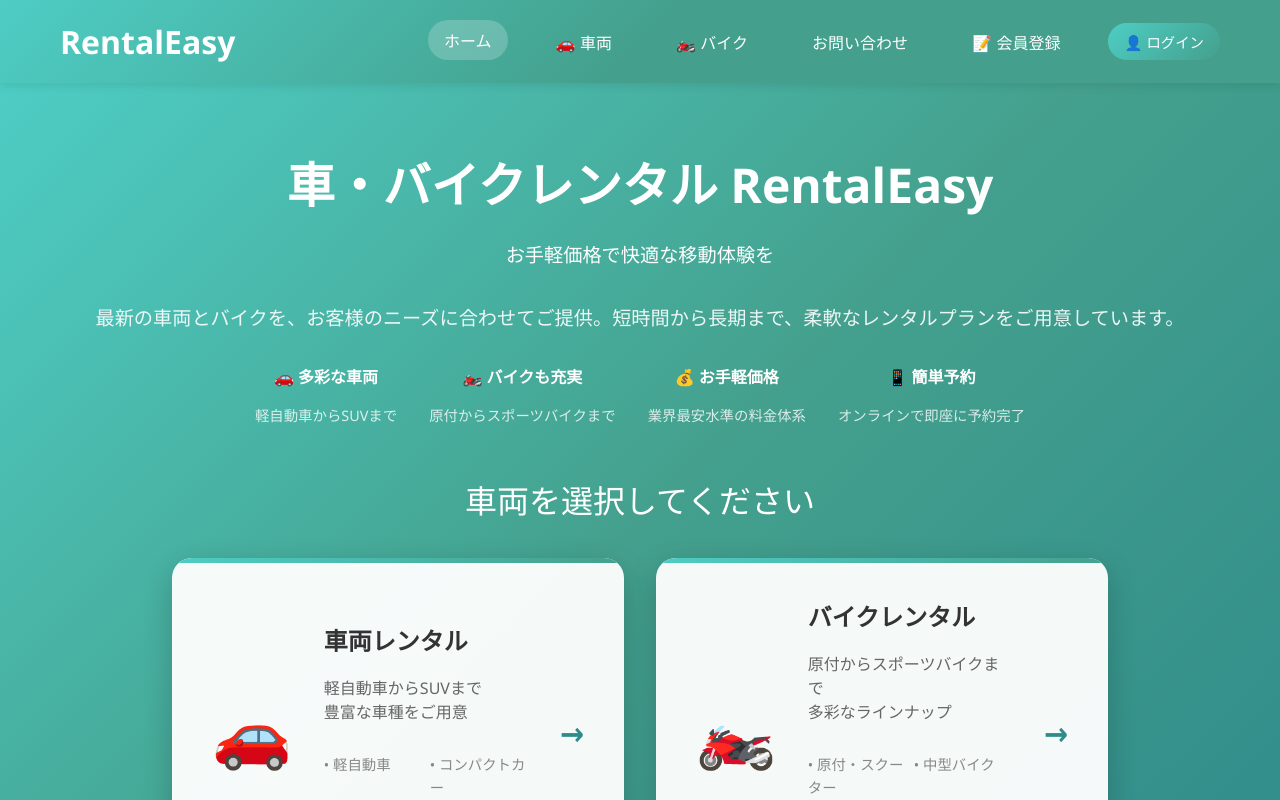
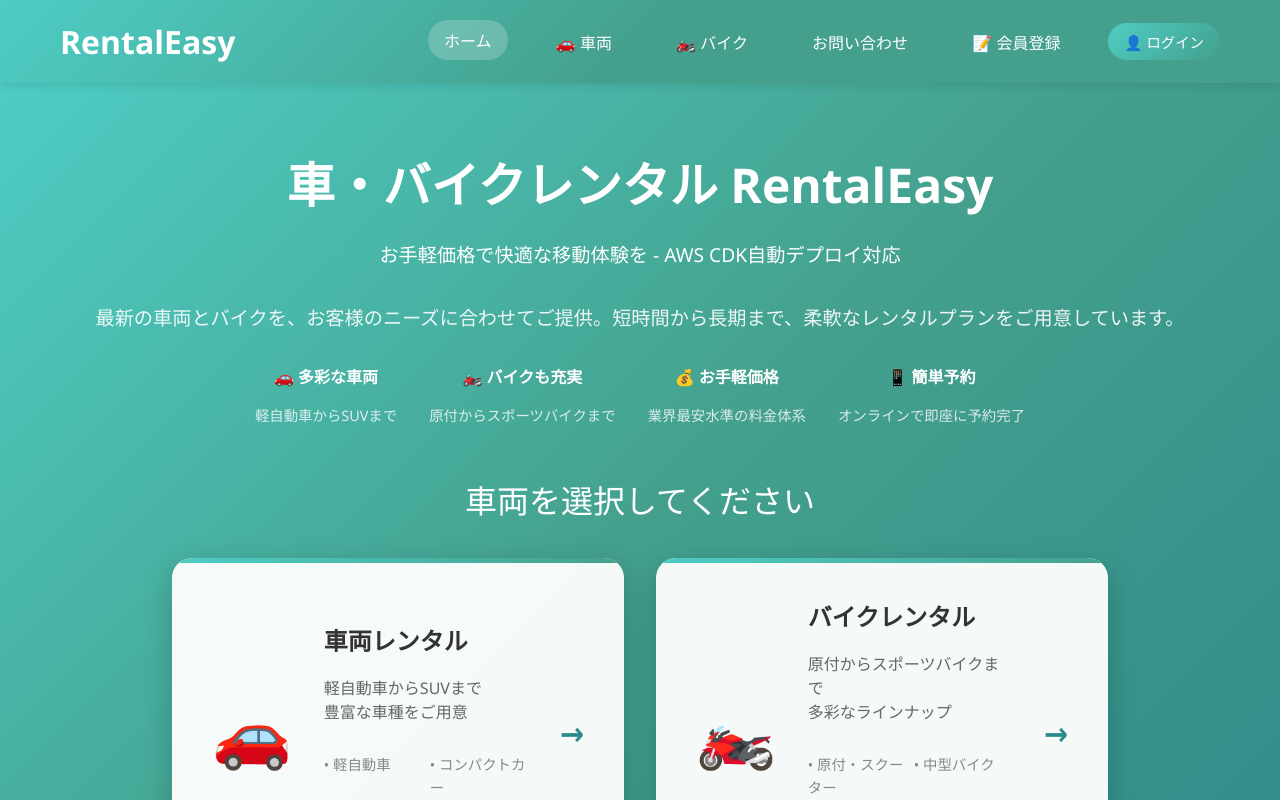
Before and after one commit to MochiBullet/rental-booking-app, a React (Create React App) app: page / in a window 1280 px wide. Shown: the top 800 px of the page. Built offline with nearby package versions, Linux system fonts and the light colour scheme.

Commit message:
Test AWS auto-deployment: Update hero subtitle

```diff
--- a/src/data/siteSettings.js
+++ b/src/data/siteSettings.js
@@ -2,7 +2,7 @@
 export const initialSiteSettings = {
   hero: {
     title: "車・バイクレンタル RentalEasy",
-    subtitle: "お手軽価格で快適な移動体験を",
+    subtitle: "お手軽価格で快適な移動体験を - AWS CDK自動デプロイ対応",
     description: "最新の車両とバイクを、お客様のニーズに合わせてご提供。短時間から長期まで、柔軟なレンタルプランをご用意しています。",
   },
   features: [
```
Also changed, not shown: 1 other file (tests, documents, lock files or other folders).
